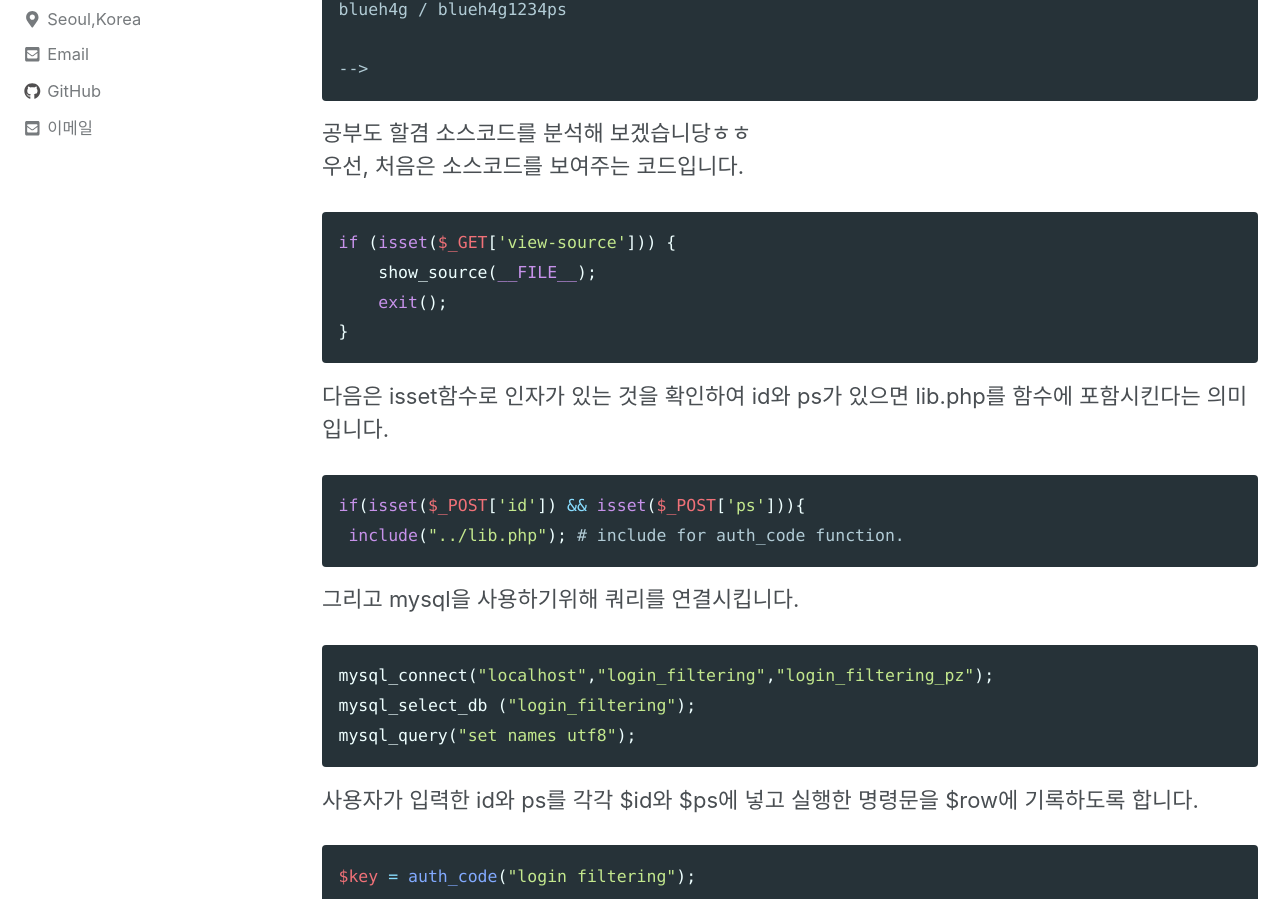
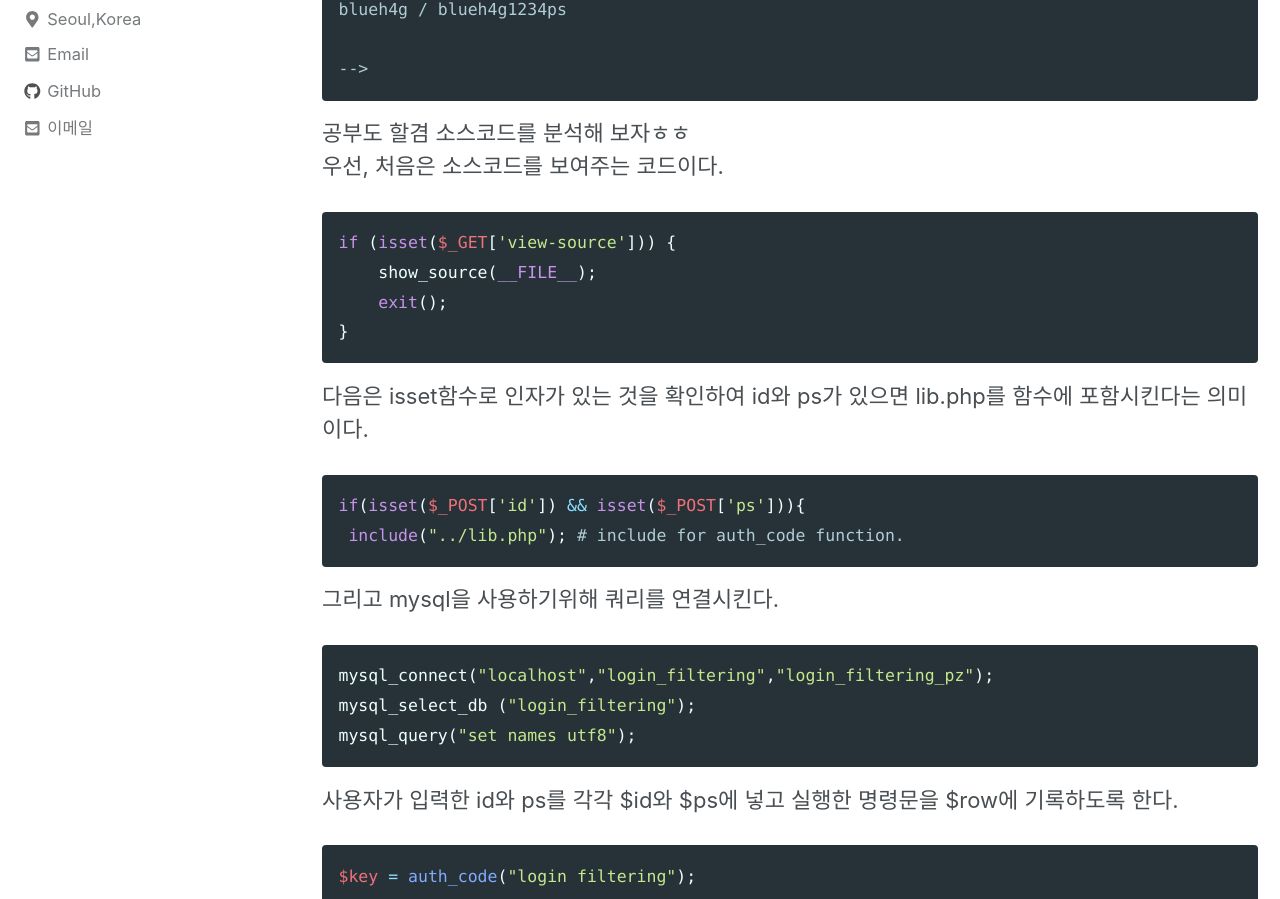
Before and after one commit to Hanchaemin/CHA3M.github.io, a Jekyll site: the page built from _posts/2018-12-03-wargame_login-filtering.md, in a window 1280 px wide and 1400 px high, scrolled down 3413 px. Shown: the part 140-1039 px from the top of the window. Built offline with Jekyll 4.4.1, drawn with Linux system fonts in a browser that asks for light colours; nearby versions of some CDN libraries; comment, search, counter and statistics services are not loaded; some of the changed text lies outside the part shown.

Commit message:
Update 2018-12-03-wargame_login-filtering.md

````diff
--- a/_posts/2018-12-03-wargame_login-filtering.md
+++ b/_posts/2018-12-03-wargame_login-filtering.md
@@ -25,8 +25,8 @@ wargame.kr의 login filtering이라는 문제이다.
 
 ![]({{ site.baseurl }}/assets/images/wargame.kr/login_filtering_02.JPG)
 
-문제에 접속하면 다음과 같이 로그인 창이 나오며, 소스를 볼 수 있습니다.
-해당 소스는 다음과 같습니다.
+문제에 접속하면 다음과 같이 로그인 창이 나오며, 소스를 볼 수 있다.
+해당 소스는 다음과 같다.
 
 ```php
 <?php
@@ -100,8 +100,8 @@ blueh4g / blueh4g1234ps
 -->
 ```
 
-공부도 할겸 소스코드를 분석해 보겠습니당ㅎㅎ
-우선, 처음은 소스코드를 보여주는 코드입니다.
+공부도 할겸 소스코드를 분석해 보자ㅎㅎ
+우선, 처음은 소스코드를 보여주는 코드이다.
 ```php
 if (isset($_GET['view-source'])) {
     show_source(__FILE__);
@@ -109,20 +109,20 @@ if (isset($_GET['view-source'])) {
 }
 ```
 
-다음은 isset함수로 인자가 있는 것을 확인하여 id와 ps가 있으면 lib.php를 함수에 포함시킨다는 의미입니다.
+다음은 isset함수로 인자가 있는 것을 확인하여 id와 ps가 있으면 lib.php를 함수에 포함시킨다는 의미이다.
 ```php
 if(isset($_POST['id']) && isset($_POST['ps'])){
  include("../lib.php"); # include for auth_code function.
 ```
 
-그리고 mysql을 사용하기위해 쿼리를 연결시킵니다.
+그리고 mysql을 사용하기위해 쿼리를 연결시킨다.
 ```php
 mysql_connect("localhost","login_filtering","login_filtering_pz");
 mysql_select_db ("login_filtering");
 mysql_query("set names utf8");
 ```
 
-사용자가 입력한 id와 ps를 각각 $id와 $ps에 넣고 실행한 명령문을 $row에 기록하도록 합니다.
+사용자가 입력한 id와 ps를 각각 $id와 $ps에 넣고 실행한 명령문을 $row에 기록하도록 한다.
 ```php
 $key = auth_code("login filtering");
 
@@ -147,7 +147,7 @@ if(isset($row['id'])){
 }
 ```
 
-중간에 html부분은 건너뛰고, 마지막에 보면 주석으로 계정정보가 적혀있어 이가 노출된 것을 알 수 있습니다.
+중간에 html부분은 건너뛰고, 마지막에 보면 주석으로 계정정보가 적혀있어 이가 노출된 것을 알 수 있다.
 ```php
 <!--
 
@@ -175,6 +175,6 @@ if(isset($row['id'])){
 }
 ```
 
-따라서 위에서도 언급했듯이, guest / guest 또는 blueh4g / blueh4g1234ps 계정을 사용하되, 대문자를 섞어서 로그인을 하면 위의 if문을 통과할 수 있기때문에 flag를 획득할 수 있습니다.
+따라서 위에서도 언급했듯이, guest / guest 또는 blueh4g / blueh4g1234ps 계정을 사용하되, 대문자를 섞어서 로그인을 하면 위의 if문을 통과할 수 있기때문에 flag를 획득할 수 있다.
 
 ![]({{ site.baseurl }}/assets/images/wargame.kr/login_filtering_03.JPG)
````
